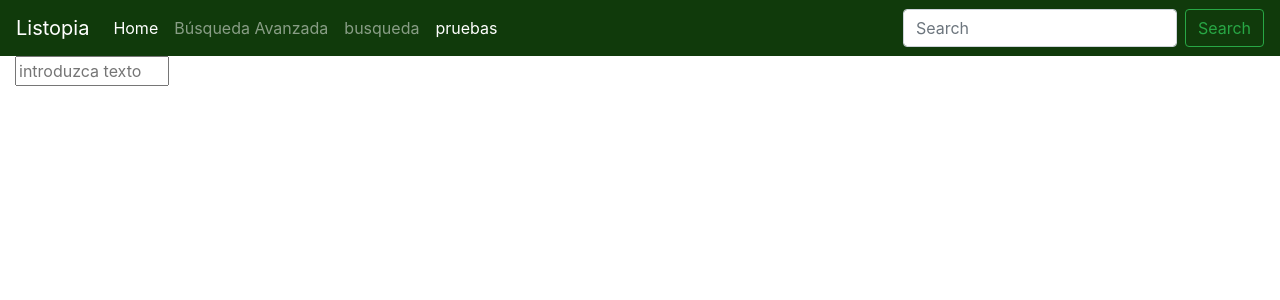
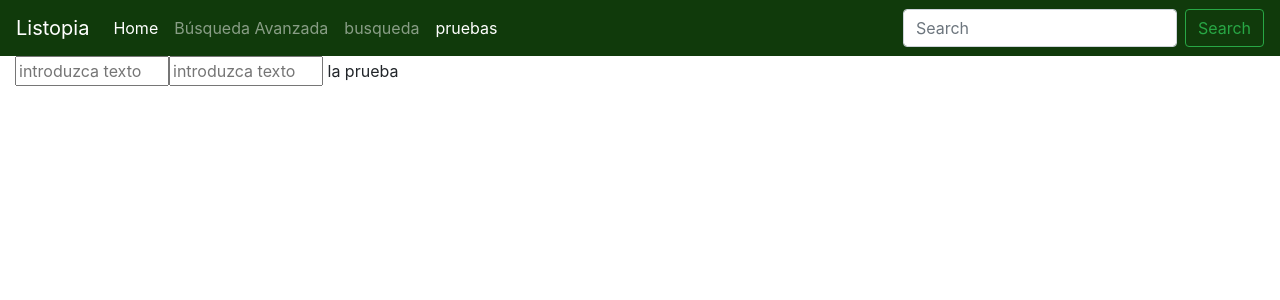
Before and after one commit to antoniomancera/Listopia, an Angular app: page /pruebas in a window 1280 px wide. Shown: the top 300 px of the page. Built offline with nearby package versions, Linux system fonts and the light colour scheme.

Commit message:
AUn no me funciona del todo lo de buscar peliculass a partir de librps

```diff
--- a/src/app/pruebas/pruebas.component.html
+++ b/src/app/pruebas/pruebas.component.html
@@ -3,7 +3,21 @@
     <div *ngFor="let film of films">
       <h4 class="prueba">
           <p> {{film.title}}</p>
-<p><img src="https://image.tmdb.org/t/p/w1280/{{film.poster_path}}"></p>
+<p><img src="https://image.tmdb.org/t/p/w1280/{{film.poster_path}}" style="width: 55vw; min-width: 330px;"></p>
           {{film.poster_path}}
       </h4>
     </div>
+
+
+    <input type="text" id="namea" name="nameb" required
+    minlength="4" maxlength="8" size="10" placeholder="introduzca texto" [(ngModel)]="titul" (keyup)="getLibros(titul)" >
+
+    <div *ngFor="let book of books">
+      <h4 class="prueba">
+          <p> {{book.volumeInfo['title']}}</p>
+    <p><img src={{book.volumeInfo.imageLinks.thumbnail}}></p>
+
+      </h4>
+    </div>
+
+    la prueba {{prueba}}
--- a/src/app/pruebas/pruebas.component.ts
+++ b/src/app/pruebas/pruebas.component.ts
@@ -1,5 +1,9 @@
 import { Component, OnInit } from '@angular/core';
+import { stringify } from 'querystring';
+import { Book } from '../interfaces/book';
 import { Datafilms, film } from '../interfaces/datafilms';
+import { DateBooks } from '../interfaces/date-books';
+import { OpenDataBooks } from '../interfaces/openlibrary/open-data-books';
 import { GoodreadsService} from '../services/goodreads.service';
 
 @Component({
@@ -11,17 +15,50 @@ export class PruebasComponent implements OnInit {
 datafilms:Datafilms;
 films:film[];
 titulo:string;
+titul:string;
+databooks:DateBooks;
+books:Book[];
+prueba:string;
+pruebab:Book;
+nombrepeliculas:string[];
+pelicula:film[];
+prubas:string[];
+
+prubeadatafilm:Datafilms;
   constructor(private GoodreadsService:GoodreadsService) { }
 
   ngOnInit(): void {
   }
-getPeliculas(titulo:string){
+getPeliculas(titulo:string):film[]{
 this.GoodreadsService.getFilms(titulo).subscribe(data=>{
   this.datafilms=data;
   this.films=data.results;
 
 })
+return this.films;
 }
 
+getLibros(libro:string){
+  this.GoodreadsService.getBooks3(libro).subscribe(data=>{
+    this.databooks=data;
+    this.books=this.databooks.items;
+    this.prueba=this.books[0].volumeInfo['title'];
 
+    for(let book in this.books){
+      this.GoodreadsService.getFilms(book).subscribe(data=>{
+        this.prubeadatafilm=data;
+        this.nombrepeliculas.push(this.prubeadatafilm.results[0].title);
+        //this.nombrepeliculas.push(data.results[0].title)
+      })
+      //this.prubas.push("add");
+      //this.pelicula=this.getPeliculas(book);
+      //this.nombrepeliculas.push(this.pelicula['title']);
+    }
+
+    console.log(34324);
+    console.log(this.nombrepeliculas[0]);
+  console.log(4);
+  })
+
+    }
 }
```
